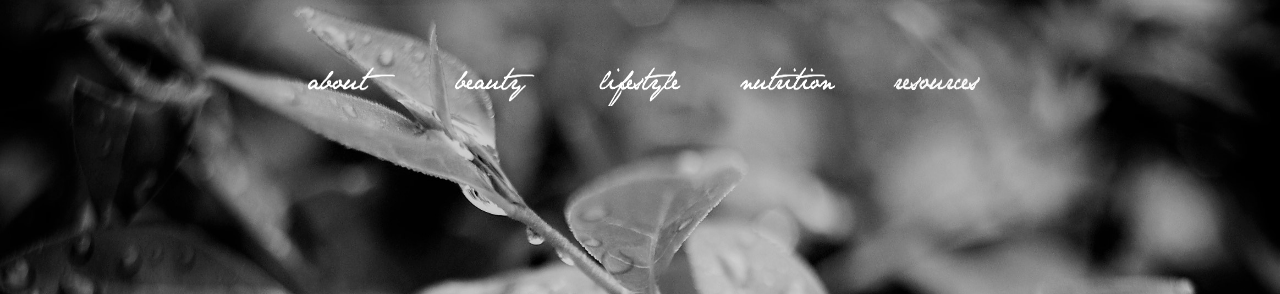
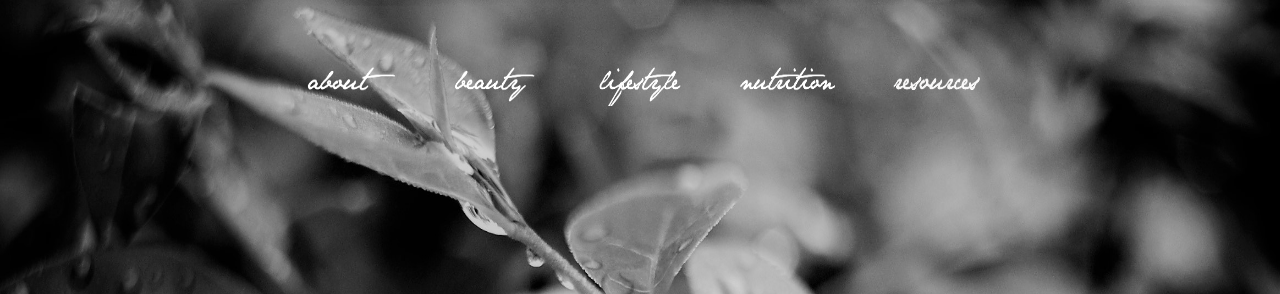
Before and after one commit to JenniferGravesKim/MySustain, a website: page public/index.html in a window 1280 px wide. Shown: the top 294 px of the page. Drawn offline with Linux system fonts and the light colour scheme.

Commit message:
Background

```diff
--- a/public/index.css
+++ b/public/index.css
@@ -1,6 +1,6 @@
 #mainbod{
     background: url("bg13.jpg");
-    background-size: 110% 220%;
+    background-size: 110% 240%;
     background-repeat: no-repeat;
     background-color: black;
 }
```
